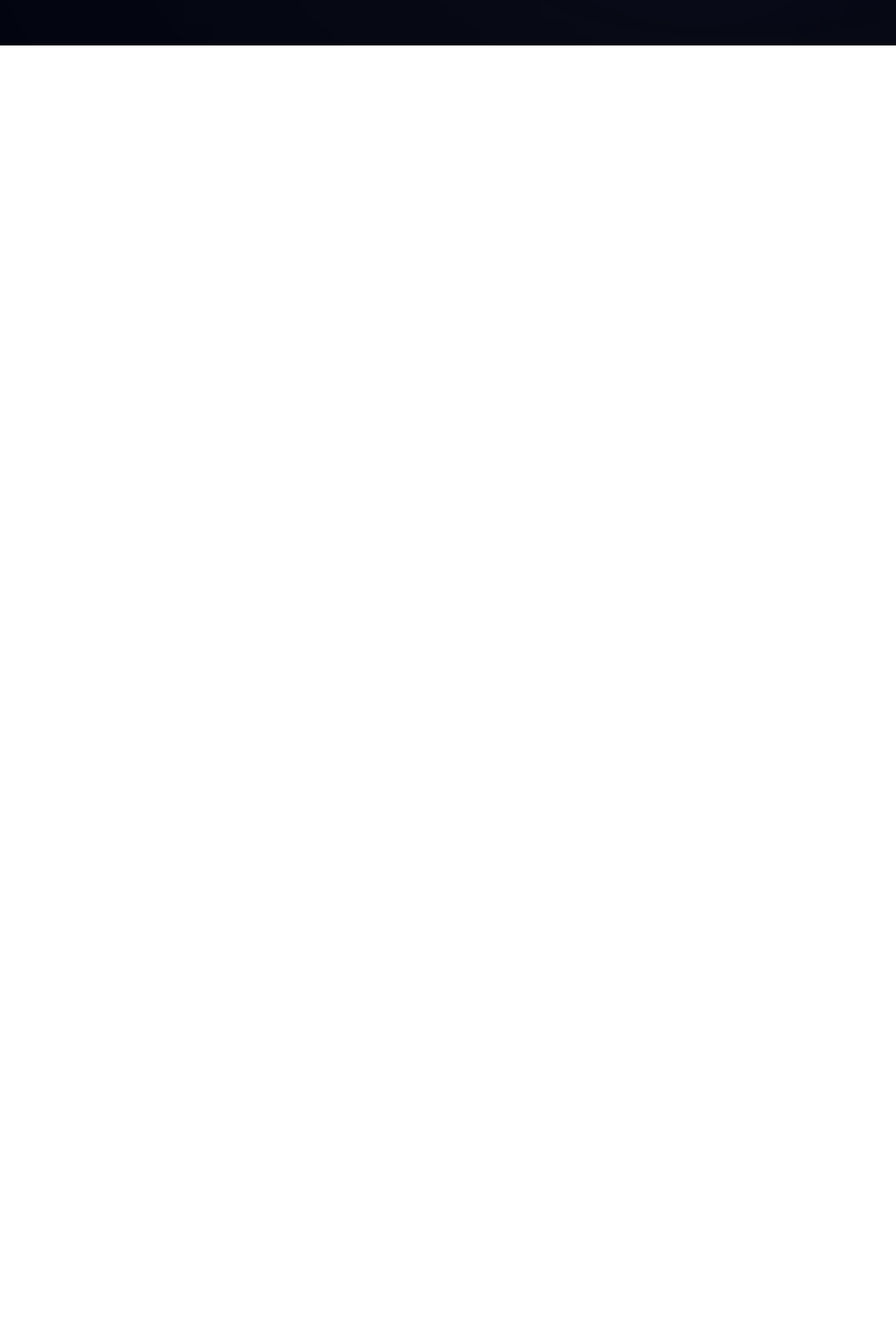
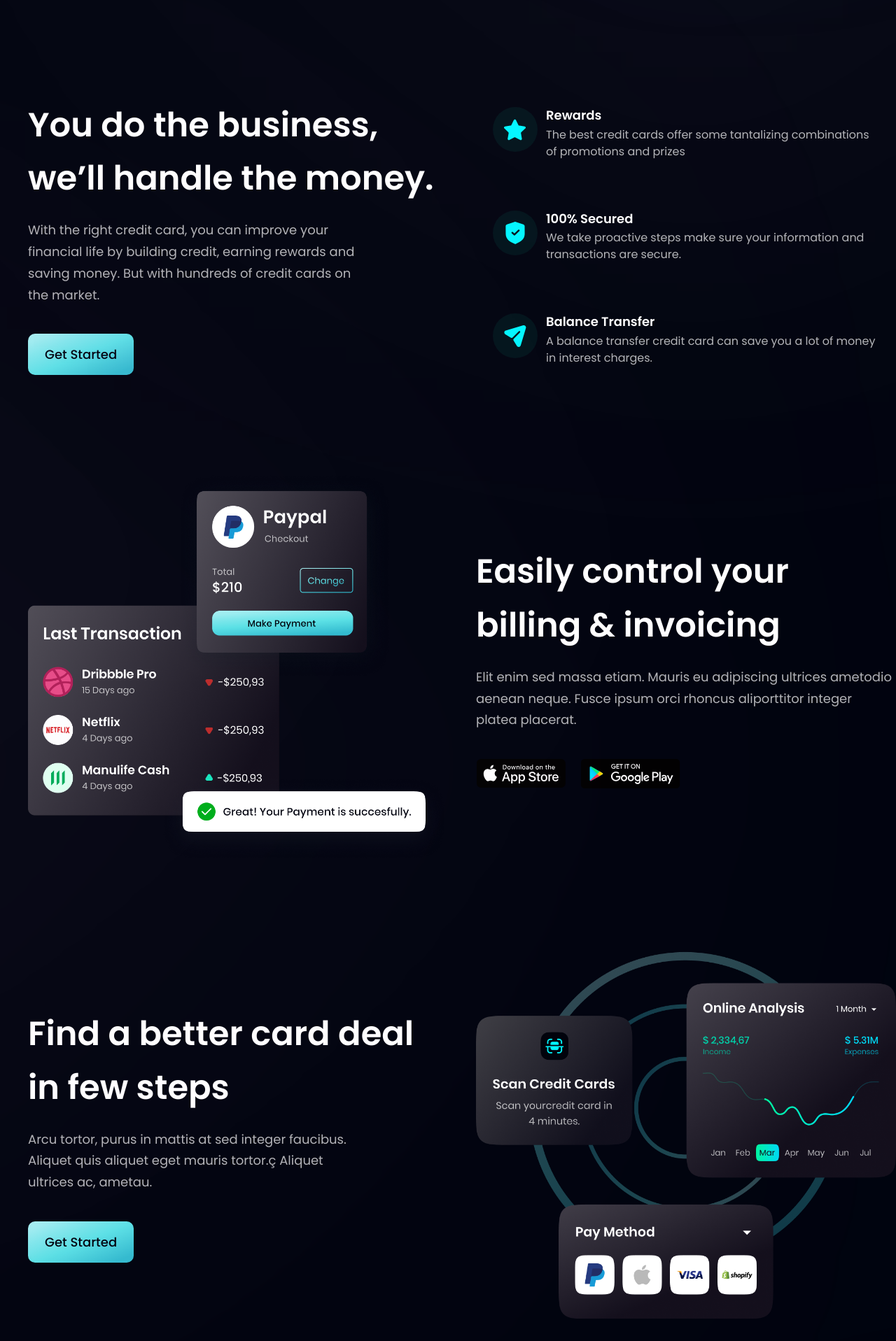
Before and after one commit to Afreed007/static-banking-site, a React (Create React App) app: page / in a window 1280 px wide. Shown: the part 880-2797 px from the top of the page at 70% size. Before the commit the page ends 945 px from the top, so only its background shows below. Built offline with nearby package versions, Linux system fonts and the light colour scheme.

Commit message:
added billing business button card clients cta feedback and footer

```diff
--- a/src/App.jsx
+++ b/src/App.jsx
@@ -1,7 +1,7 @@
 import React from "react";
 import styles from "./style";
 
-import { Navbar, Hero,Business,Stats } from "./components";
+import { Navbar, Hero,Business,Stats,Billing, CardDeal, Testimonials ,Clients , CTA ,Footer } from "./components";
 const App = () => {
   return (
     <div className="bg-primary w-full overflow-hidden">
@@ -16,10 +16,16 @@
         </div>
       </div>
 
-      <div className={"bg-primary ${styles.paddingX} ${styles.flexCenter}"}>
+      <div className={"bg-primary ${styles.paddingX} ${styles.flexCenter} ml-10"}>
         <div className="${styles.boxWidth}">
           <Stats />
           <Business />
+          <Billing />
+          <CardDeal />
+          <Testimonials />
+          <Clients />
+          <CTA />
+          <Footer />
         </div>
 
       </div>
--- a/src/components/Billing.jsx
+++ b/src/components/Billing.jsx
@@ -1,9 +1,35 @@
-import React from 'react'
+import { apple, bill, google } from "../assests";
+import styles, { layout } from "../style";
 
 const Billing = () => {
   return (
-    <div>Billing</div>
-  )
-}
+    <section id="product" className={layout.sectionReverse}>
+    <div className={layout.sectionImgReverse}>
+      <img
+        src={bill}
+        alt="bill"
+        className="w-[100%] h-[100%] relative z-[5] "
+      />
+      <div className="absolute z-[3] -left-1/2 top-0 w-[50%] h-[50%] rounded-full white__gradient" />
+      <div className="absolute z-[0] w-[50%] h-[50%] -left-1/2 bottom-0 rounded-full pink__gradient" />
+    </div>
+    <div className={layout.sectionInfo}>
+      <h2 className={styles.heading2}>
+        Easily control your <br className="sm:block hidden" /> billing &
+        invoicing
+      </h2>{" "}
+      <p className={`${styles.paragraph} max-w-470px mt-5`}>
+        Elit enim sed massa etiam. Mauris eu adipiscing ultrices ametodio
+        aenean neque. Fusce ipsum orci rhoncus aliporttitor integer platea
+        placerat.
+      </p>
+      <div className="flex flex-row flex-wrap sm:mt-10 mt-6">
+          <img src={apple} alt="apple_play" className="w-[128.86px] h-[42.05px] object-contain mr-5 cursor-pointer" />
+          <img src={google} alt="google_play"  className="w-[144.17px] h-[43.08px] object-contain cursor-pointer"/>
+        </div>
+      </div>
+    </section>
+  );
+};
 
 export default Billing
--- a/src/components/Business.jsx
+++ b/src/components/Business.jsx
@@ -1,12 +1,48 @@
-import React from 'react'
+import { features } from "../constants";
+import styles, { layout } from "../style";
+import Button from "./Button";
 
-import {features} from "../constants"
-import styles, {layout} from "../style"
-import Button from "./Button"
-const Business = () => {
-  return (
-    <div></div>
-  )
-}
+const FeatureCard = ({ icon, title, content, index }) => (
+  <div
+    className={`flex flex-row p-6 rounded-[20px] ${
+      index !== features.length ? "mb-6" : "mb-0"
+    } feature-card`}
+  >
+    <div
+      className={`w-[64px] h-[64px] rounded-full ${styles.flexCenter} bg-dimBlue`}
+    >
+      <img src={icon} alt="" className="w-[50%] h-[50%] object-contain" />
+    </div>
+    <div className="flex-1 flex flex-col ml-3">
+      <h4 className="font-poppins font-semibold text-white text-[18px] leading-[23.4px] mb-1">
+        {title}
+      </h4>
+      <p className="font-poppins font-normal text-dimWhite text-[16px] leading-[24px]">
+        {content}
+      </p>
+    </div>
+  </div>
+);
+const Business = () => (
+  <section id="features" className={layout.section}>
+    <div className={layout.sectionInfo}>
+      <h2 className={styles.heading2}>
+        You do the business, <br className="sm:block hidden" /> we’ll handle the
+        money.{" "}
+      </h2>
+      <p className={`${styles.paragraph} max-w-[470px] mt-5`}>
+        With the right credit card, you can improve your financial life by
+        building credit, earning rewards and saving money. But with hundreds of
+        credit cards on the market.
+      </p>
+      <Button styles={"mt-10"}/>
+    </div>
+    <div className={`${layout.sectionImg} flex-col` }>
+      {features.map((feature, index) => (
+        <FeatureCard key={feature.id} {...feature} index={index + 1} />
+      ))}
+    </div>
+  </section>
+);
 
-export default Business
+export default Business;
--- a/src/components/Button.jsx
+++ b/src/components/Button.jsx
@@ -1,9 +1,8 @@
 import React from 'react'
 
-const Button = () => {
-  return (
-    <div>Button</div>
-  )
-}
-
+const Button = ({ styles }) => (
+  <button type="button" className={`py-4 px-6 font-poppins font-medium text-[18px] text-primary bg-blue-gradient rounded-[10px] outline-none ${styles}`}>
+    Get Started
+  </button>
+);
 export default Button
--- a/src/components/CTA.jsx
+++ b/src/components/CTA.jsx
@@ -0,0 +1,20 @@
+import styles from "../style"
+import Button from "./Button"
+const CTA = () =>(
+<section className={`${styles.flexCenter} ${styles.marginY} ${styles.padding} sm:flex-row flex-col bg-black-gradient-2 rounded-[20px] box-shadow`}>
+    <div className="flex flex-col flex-1">
+        <h2 className={styles.heading2}>
+            Let's try our service now!
+        </h2>
+        <p className={`${styles.paragraph} max-w-[470px] mt-5`}>
+            Everything you need to get your business up and running. Start your 14-day free trial now!
+        </p>
+    </div>
+    <div className={`${styles.flexCenter} sm:ml-10 ml-0 sm:mt-0 mt-10`}>
+        <Button />
+
+    </div>
+</section>
+)
+
+export default CTA
--- a/src/components/CardDeal.jsx
+++ b/src/components/CardDeal.jsx
@@ -1,9 +1,25 @@
-import React from 'react'
+import { card } from "../assests";
+import styles, { layout } from "../style";
+import Button from "./Button";
 
-const CardDeal = () => {
-  return (
-    <div>CardDeal</div>
-  )
-}
+const CardDeal = () => (
+  <section className={layout.section}>
+    <div className={layout.sectionInfo}>
+      <h2 className={styles.heading2}>
+      Find a better card deal <br className="sm:block hidden"/> in few steps
+      </h2>
+      <p className={`${styles.paragraph} max-w-[470px] mt-5`}>
+      Arcu tortor, purus in mattis at sed integer faucibus. Aliquet quis
+      aliquet eget mauris tortor.ç Aliquet ultrices ac, ametau.
+      </p>
 
-export default CardDeal
+      <Button styles={`mt-10`} />
+    </div>
+
+    <div className={layout.sectionImg}>
+      <img src={card} alt="billing" className="w-[100%] h-[100%]" />
+    </div>
+  </section>
+)
+
+export default CardDeal;
--- a/src/components/Clients.jsx
+++ b/src/components/Clients.jsx
@@ -0,0 +1,23 @@
+import { clients } from "../constants";
+import styles from "../style";
+
+const Clients = () => (
+  <section className={`${styles.flexCenter} my-4`}>
+    <div className={`${styles.flexCenter} my-4 flex-wrap w-full`}>
+      {clients.map((client) => (
+        <div
+          key={client.id}
+          className={`flex-1 ${styles.flexCenter} sm:min-w-[192px] min-w-[120px] m-5`}
+        >
+          <img
+            src={client.logo}
+            alt="client_logo"
+            className="sm:w-[192px] w-[100px] object-contain"
+          />
+        </div>
+      ))}
+    </div>
+  </section>
+);
+
+export default Clients;
--- a/src/components/FeedbackCard.jsx
+++ b/src/components/FeedbackCard.jsx
@@ -0,0 +1,25 @@
+import { quotes } from "../assests";
+
+const FeedbackCard = ({ content, name, title, img }) => (
+    <div className="flex justify-between flex-col px-10 py-12 rounded-[20px]  max-w-[370px] md:mr-10 sm:mr-5 mr-0 my-5 feedback-card">
+      <img src={quotes} alt="double_quotes" className="w-[42.6px] h-[27.6px] object-contain" />
+      <p className="font-poppins font-normal text-[18px] leading-[32.4px] text-white my-10">
+        {content}
+      </p>
+
+      <div className="flex flex-row">
+      <img src={img} alt={name} className="w-[48px] h-[48px] rounded-full" />
+      <div className="flex flex-col ml-4">
+        <h4 className="font-poppins font-semibold text-[20px] leading-[32px] text-white">
+          {name}
+        </h4>
+        <p className="font-poppins font-normal text-[16px] leading-[24px] text-dimWhite">
+          {title}
+        </p>
+      </div>
+      </div>
+  </div>
+);
+
+
+export default FeedbackCard;
--- a/src/components/Footer.jsx
+++ b/src/components/Footer.jsx
@@ -0,0 +1,64 @@
+import styles from "../style";
+import { logo } from "../assests";
+import { footerLinks, socialMedia } from "../constants";
+
+const Footer = () => (
+    <section className={`${styles.flexCenter} ${styles.paddingY} flex-col`}>
+      <div className={`${styles.flexStart} md:flex-row flex-col mb-8 w-full`}>
+        <div className="flex-[1] flex flex-col justify-start mr-10">
+          <img
+            src={logo}
+            alt="hoobank"
+            className="w-[266px] h-[72.14px] object-contain"
+          />
+          <p className={`${styles.paragraph} mt-4 max-w-[312px]`}>
+            A new way to make the payments easy, reliable and secure.
+          </p>
+        </div>
+
+<div className="flex-[1.5] w-full flex flex-row justify-between flex-wrap md:mt-0 mt-10">
+        {footerLinks.map((footerlink) => (
+          <div key={footerlink.title} className={`flex flex-col ss:my-0 my-4 min-w-[150px]`}>
+            <h4 className="font-poppins font-medium text-[18px] leading-[27px] text-white">
+              {footerlink.title}
+            </h4>
+            <ul className="list-none mt-4">
+              {footerlink.links.map((link, index) => (
+                <li
+                  key={link.name}
+                  className={`font-poppins font-normal text-[16px] leading-[24px] text-dimWhite hover:text-secondary cursor-pointer ${
+                    index !== footerlink.links.length - 1 ? "mb-4" : "mb-0"
+                  }`}
+                >
+                  {link.name}
+                </li>
+              ))}
+            </ul>
+          </div>
+        ))}
+      </div>
+    </div>
+
+    <div className="w-full flex justify-between items-center md:flex-row flex-col pt-6 border-t-[1px] border-t-[#3F3E45]">
+      <p className="font-poppins font-normal text-center text-[18px] leading-[27px] text-white">
+        Copyright Ⓒ 2022 HooBank. All Rights Reserved.
+      </p>
+
+      <div className="flex flex-row md:mt-0 mt-6">
+        {socialMedia.map((social, index) => (
+          <img
+            key={social.id}
+            src={social.icon}
+            alt={social.id}
+            className={`w-[21px] h-[21px] object-contain cursor-pointer ${
+              index !== socialMedia.length - 1 ? "mr-6" : "mr-0"
+            }`}
+            onClick={() => window.open(social.link)}
+          />
+        ))}
+      </div>
+    </div>
+  </section>
+);
+
+export default Footer;
--- a/src/components/Testimonials.jsx
+++ b/src/components/Testimonials.jsx
@@ -1,9 +1,26 @@
-import React from 'react'
+import { feedback } from "../constants";
+import styles from "../style";
+import FeedbackCard from "./FeedbackCard";
 
-const Testimonials = () => {
-  return (
-    <div>Testimonials</div>
-  )
-}
+const Testimonials = () => (
+  <section id="clients" className={`${styles.paddingY} ${styles.flexCenter} flex-col relative `}>
+    <div className="absolute z-[0] w-[60%] h-[60%] -right-[50%] rounded-full blue__gradient bottom-40" />
+    <div className="w-full flex justify-between items-center md:flex-row flex-col sm:mb-16 mb-6 relative z-[1]">
+      <h2 className={styles.heading2}>
+        What People are <br className="sm:block hidden" /> saying about us
+      </h2>
+      <div className="w-full md:mt-0 mt-6">
+        <p className={`${styles.paragraph} text-left max-w-[450px]`}>
+          Everything you need to accept card payments and grow your business
+          anywhere on the planet.
+        </p>
+      </div>
+    </div>
 
-export default Testimonials
+    <div className="flex flex-wrap sm:justify-start justify-center w-full feedback-container relative z-[1]">
+      {feedback.map((card) => <FeedbackCard key={card.id} {...card} />)}
+    </div>
+  </section>
+);
+
+export default Testimonials;
--- a/src/components/index.js
+++ b/src/components/index.js
@@ -2,5 +2,12 @@
 import Hero from "./Hero";
 import GetStarted from "./GetStarted";
 import Stats from "./Stats";
-import Business from "./Business";
-export { Navbar, Hero, GetStarted, Stats, Business };
+import Business from "./Business";import Button from "./Button";
+import Billing from "./Billing";
+import CardDeal from "./CardDeal";
+import Testimonials from "./Testimonials";
+import FeedbackCard from "./FeedbackCard";
+import Clients from "./Clients";
+import CTA from "./CTA";
+import Footer from "./Footer";
+export { Navbar, Hero, GetStarted, Stats, Business, Button, Billing, CardDeal, Testimonials, FeedbackCard, Clients, Footer, CTA };
```
